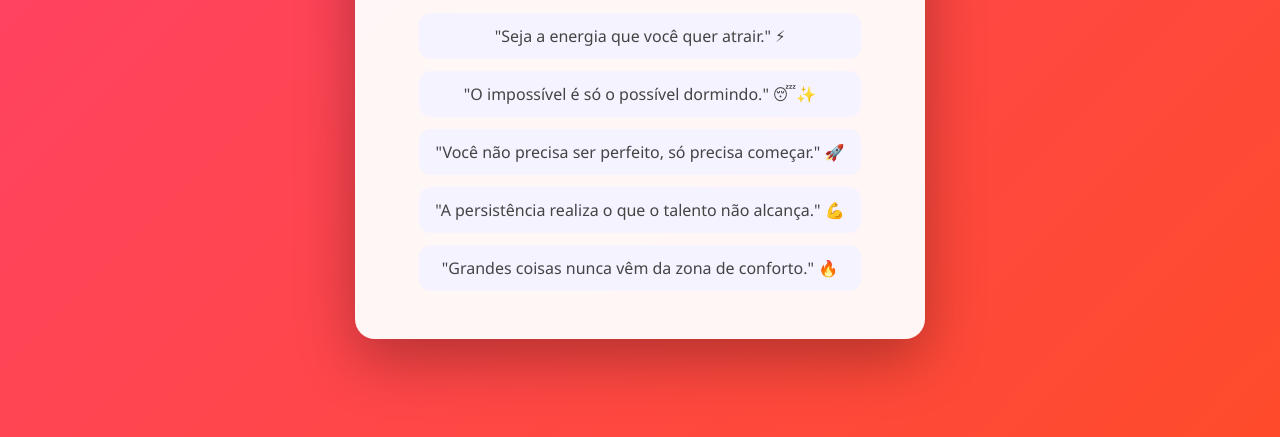
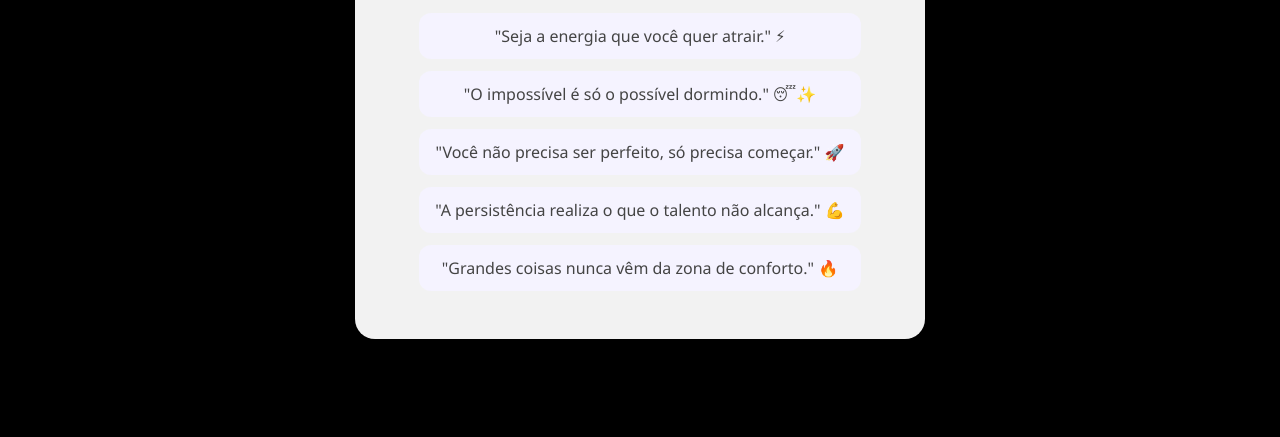
Before and after one commit to alvesxr/Teste-Cool, a plain HTML site: page index.html in a window 1280 px wide. Shown: the part 363-800 px from the top of the page. Drawn offline with Linux system fonts and the light colour scheme.

Commit message:
feat: altera fundo para preto

```diff
--- a/styles.css
+++ b/styles.css
@@ -9,7 +9,7 @@ body {
   display: flex;
   align-items: center;
   justify-content: center;
-  background: linear-gradient(135deg, #ff416c 0%, #ff4b2b 100%);
+  background: #000000;
   font-family: 'Segoe UI', Tahoma, Geneva, Verdana, sans-serif;
 }
 
```
